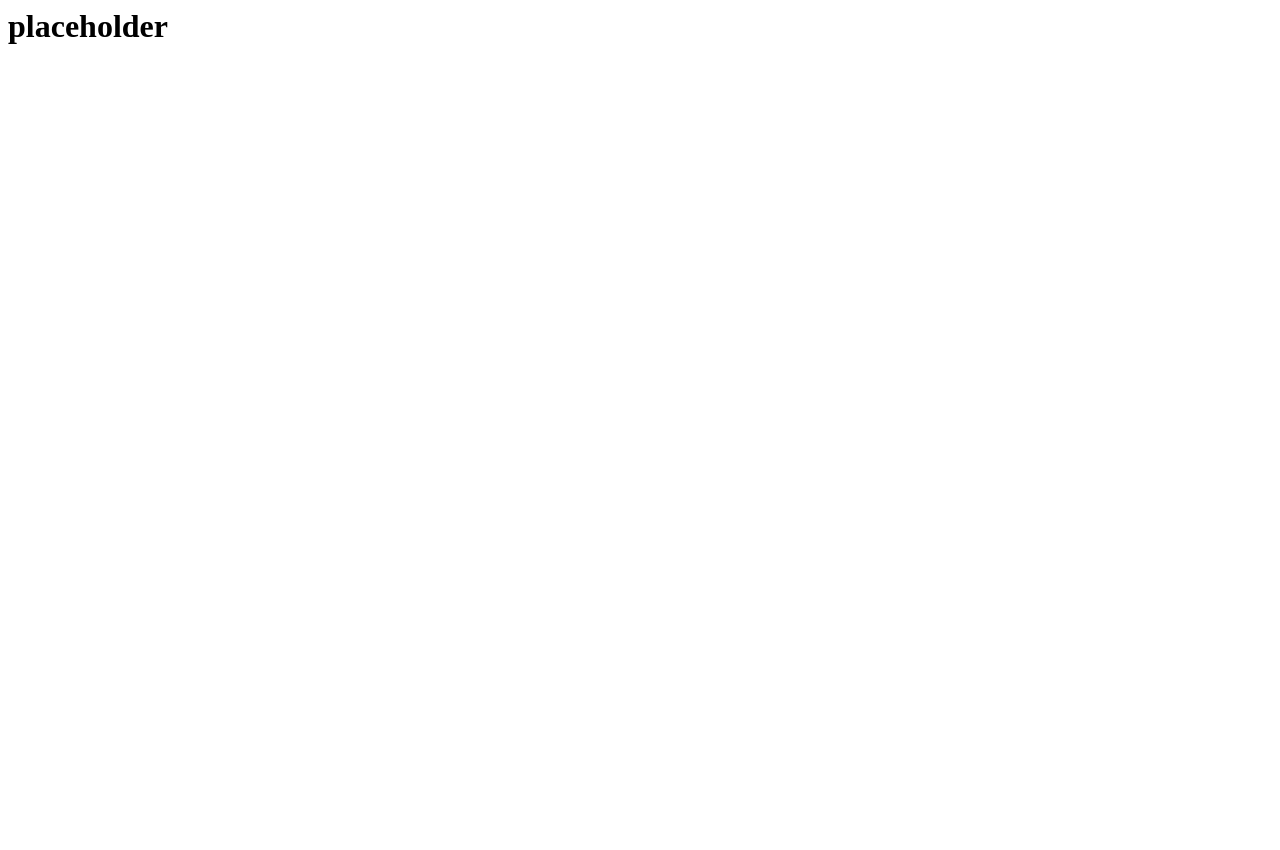
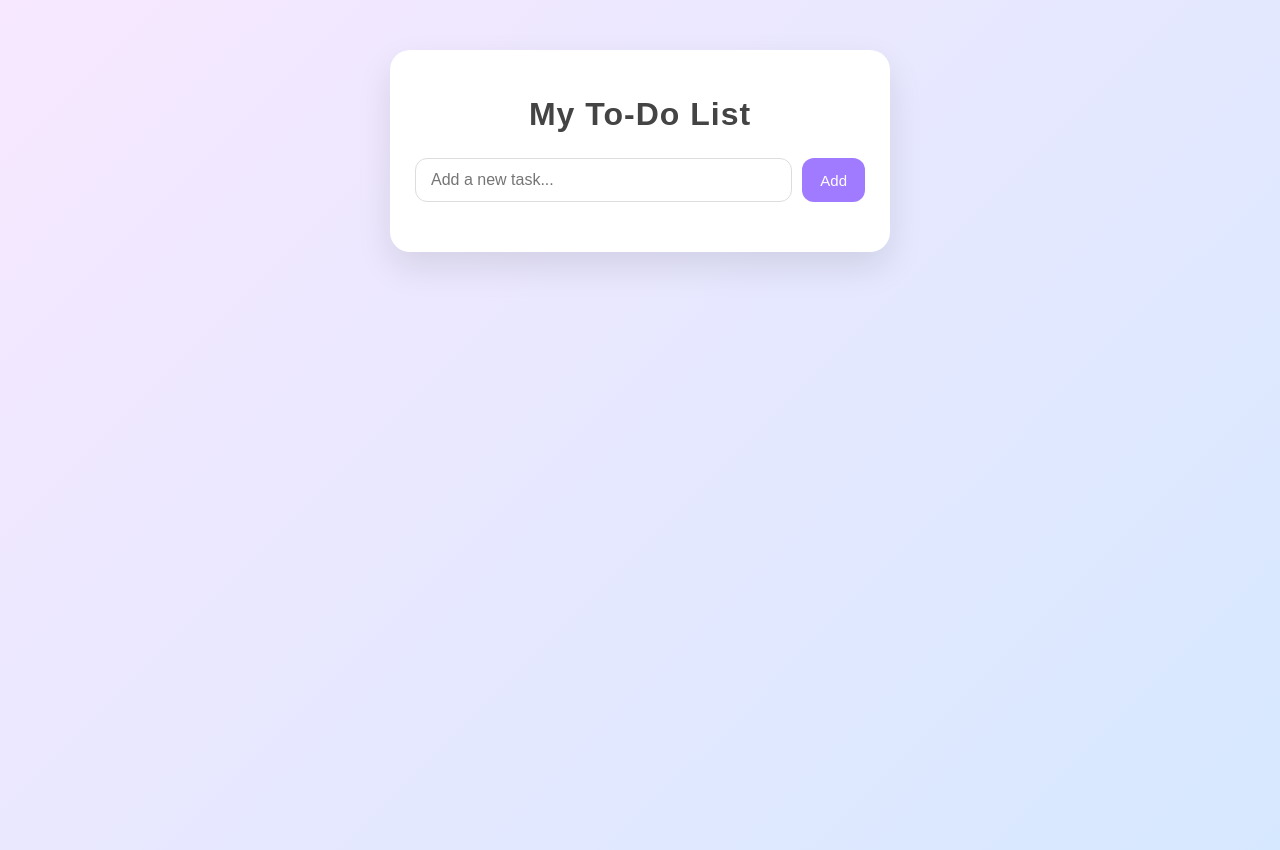
Before and after one commit to jonesbn12321/for_cs191_hw, a plain HTML site: page main.html in a window 1280 px wide. Before the commit the page ends 800 px from the top, so only its background shows below. Drawn offline with Linux system fonts and the light colour scheme.

Commit message:
Update main.html

```diff
--- a/main.html
+++ b/main.html
@@ -1 +1,150 @@
-<h1>placeholder</h1>
+<!DOCTYPE html>
+<html lang="en">
+<head>
+<meta charset="UTF-8" />
+<meta name="viewport" content="width=device-width, initial-scale=1.0" />
+<title>Aesthetic To-Do List</title>
+
+<style>
+    body {
+        font-family: "Poppins", sans-serif;
+        background: linear-gradient(135deg, #f7e8ff, #d6e8ff);
+        margin: 0;
+        padding: 0;
+        display: flex;
+        justify-content: center;
+        align-items: flex-start;
+        min-height: 100vh;
+        padding-top: 50px;
+    }
+
+    .container {
+        background: white;
+        width: 90%;
+        max-width: 450px;
+        padding: 25px;
+        border-radius: 20px;
+        box-shadow: 0 15px 35px rgba(0, 0, 0, 0.1);
+        animation: fadeIn 1s ease;
+    }
+
+    h1 {
+        text-align: center;
+        font-weight: 600;
+        color: #444;
+        letter-spacing: 1px;
+        margin-bottom: 25px;
+    }
+
+    .input-area {
+        display: flex;
+        gap: 10px;
+    }
+
+    input {
+        flex: 1;
+        padding: 12px 15px;
+        border-radius: 12px;
+        border: 1px solid #ddd;
+        font-size: 16px;
+        outline: none;
+        transition: 0.3s;
+    }
+
+    input:focus {
+        border-color: #a07bff;
+        box-shadow: 0 0 8px rgba(160, 123, 255, 0.3);
+    }
+
+    button {
+        padding: 12px 18px;
+        border: none;
+        border-radius: 12px;
+        background: #a07bff;
+        color: white;
+        font-size: 15px;
+        cursor: pointer;
+        transition: 0.3s;
+    }
+
+    button:hover {
+        background: #8c63ff;
+    }
+
+    ul {
+        list-style: none;
+        padding: 0;
+        margin-top: 25px;
+    }
+
+    li {
+        background: #f5f0ff;
+        padding: 12px 15px;
+        border-radius: 12px;
+        margin-bottom: 12px;
+        display: flex;
+        justify-content: space-between;
+        align-items: center;
+        transition: 0.3s;
+    }
+
+    li.completed {
+        text-decoration: line-through;
+        opacity: 0.6;
+    }
+
+    .delete-btn {
+        background: none;
+        border: none;
+        color: #ff6f6f;
+        font-size: 18px;
+        cursor: pointer;
+    }
+
+    @keyframes fadeIn {
+        from { opacity: 0; transform: translateY(20px); }
+        to { opacity: 1; transform: translateY(0); }
+    }
+</style>
+</head>
+
+<body>
+<div class="container">
+    <h1>My To-Do List</h1>
+
+    <div class="input-area">
+        <input id="taskInput" type="text" placeholder="Add a new task..." />
+        <button onclick="addTask()">Add</button>
+    </div>
+
+    <ul id="taskList"></ul>
+</div>
+
+<script>
+    function addTask() {
+        const input = document.getElementById("taskInput");
+        const taskText = input.value.trim();
+        if (taskText === "") return;
+
+        const li = document.createElement("li");
+
+        li.innerHTML = `
+            <span onclick="toggleComplete(this)">${taskText}</span>
+            <button class="delete-btn" onclick="removeTask(this)">✕</button>
+        `;
+
+        document.getElementById("taskList").appendChild(li);
+        input.value = "";
+    }
+
+    function toggleComplete(taskSpan) {
+        taskSpan.parentElement.classList.toggle("completed");
+    }
+
+    function removeTask(button) {
+        button.parentElement.remove();
+    }
+</script>
+
+</body>
+</html>
```
